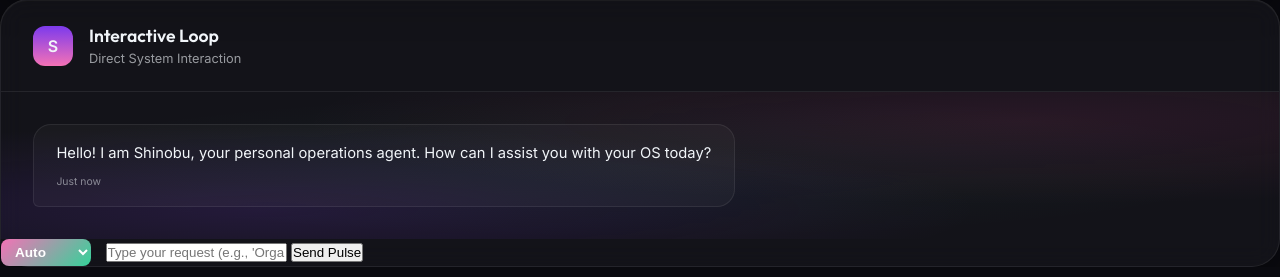
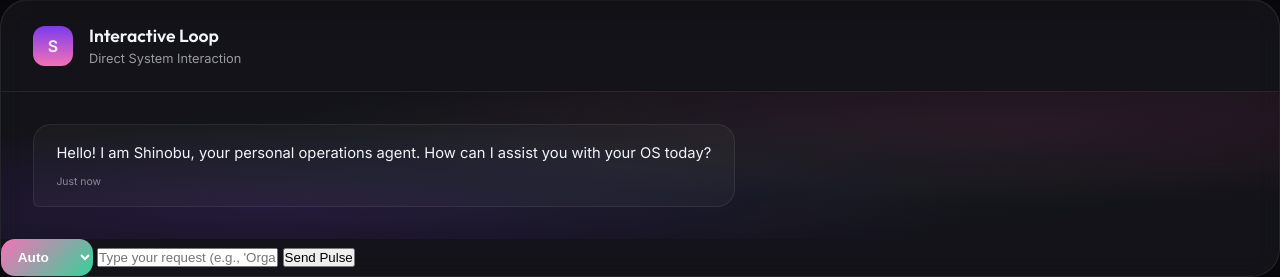
Before and after one commit to blackeagle686/shinobu-agent, a FastAPI app: template web/templates/index.html in a window 1280 px wide. Shown: the part 1063-1340 px from the top of the page. Run offline with FastAPI, Linux system fonts and the light colour scheme; the template is opened without the code that fills it, so the values that code supplies are empty; parts of the project's set-up code (start-up, migrations or seed data) failed here and were passed over.

Commit message:
Fixed mode selector styling

```diff
--- a/web/templates/index.html
+++ b/web/templates/index.html
@@ -64,7 +64,7 @@
 
             <div class="chat-input-container">
                 <form id="chat-form" class="input-wrapper">
-                    <select id="mode-selector" class="mode-select-dropdown" style="background: linear-gradient(135deg, var(--pink), var(--mint)); border: none; color: white; border-radius: 8px; padding: 5px 10px; margin-right: 10px; outline: none; font-weight: 600; cursor: pointer;">
+                    <select id="mode-selector" class="mode-select-dropdown">
                         <option value="auto" selected>Auto</option>
                         <option value="search">Search</option>
                         <option value="chat">Chat</option>
```
